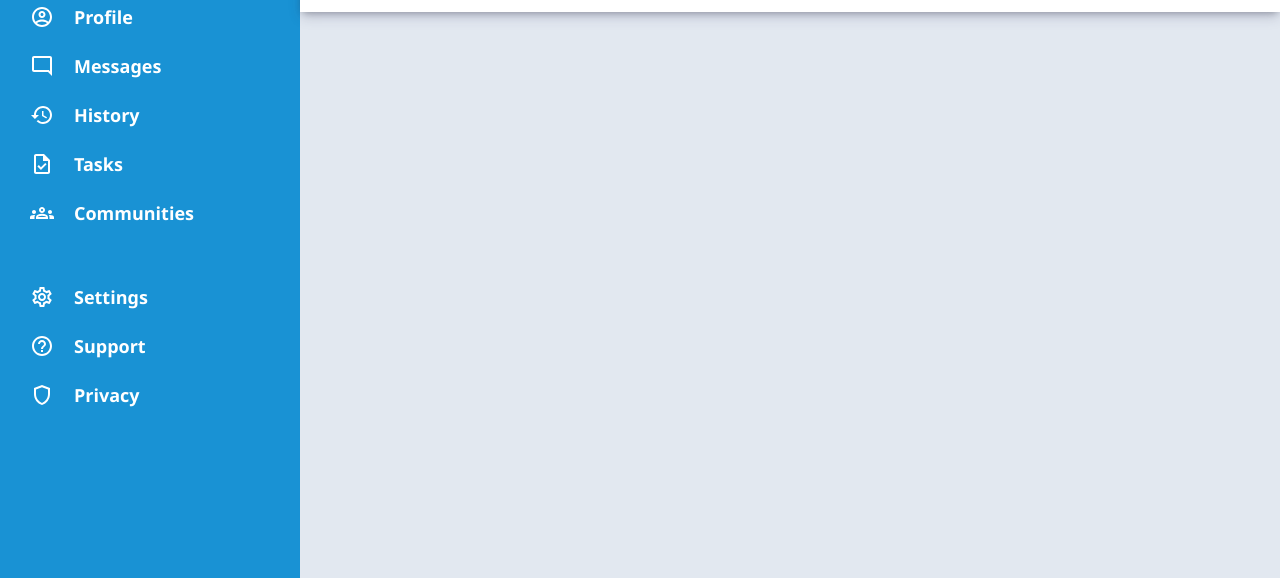
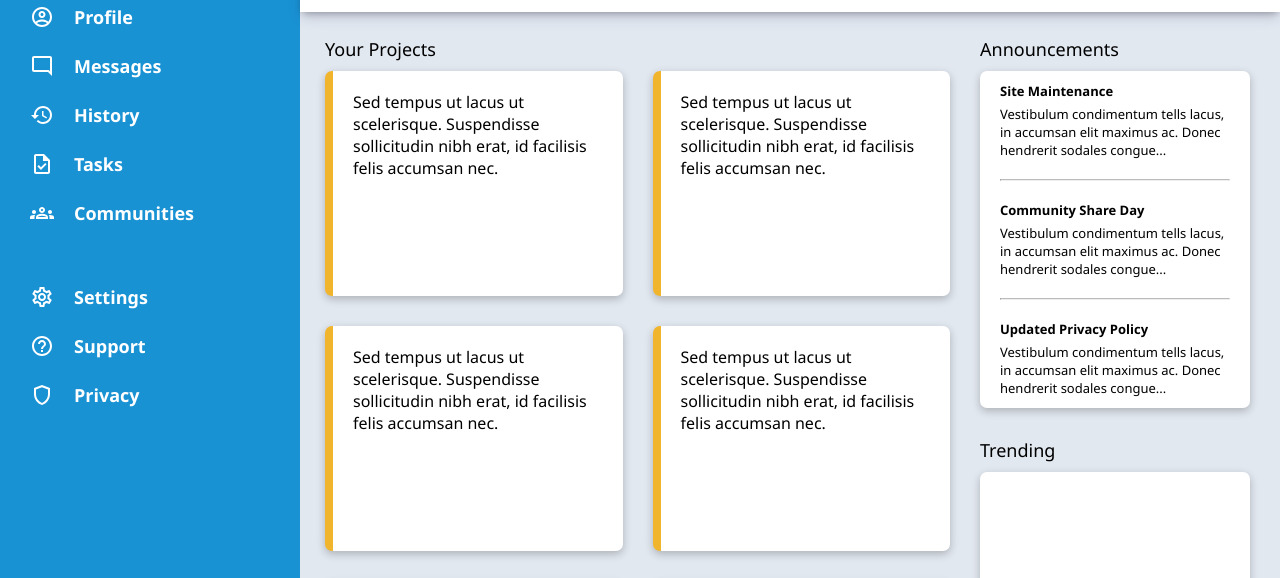
Before and after one commit to Arschettino/dashboard, a plain HTML site: page index.html in a window 1280 px wide. Shown: the part 163-741 px from the top of the page. Drawn offline with Linux system fonts and the light colour scheme.

Commit message:
Fix main content section styling

```diff
--- a/css/style.css
+++ b/css/style.css
@@ -150,9 +150,98 @@ button.new {
     font-weight: 600;
 }
 
+.top-labels {
+    display: grid;
+    grid-template: 1fr / 1fr 300px;
+    padding-top: 25px;
+    padding-bottom: 10px;
+}
+.top-labels div {
+    font-size: 18px;
+    font-weight: 500;
+}
 
+.top-labels :nth-child(2) {
+    padding-left: 30px;
+}
 
 .main-content {
     background-color: var(--clr-grey);
-    padding-right: 20px;
+    padding: 25px;
+    padding-top: 0;
+    padding-right: 30px;
 }
+
+.main {
+    display: grid;
+    grid-template: 1fr / 1fr 300px;
+}
+
+.main-left {
+    display: grid;
+    grid-template-columns: 1fr 1fr;
+    align-content: flex-start;
+    gap: 30px;
+}
+
+.main-content [class$="-label"] {
+    font-weight: 500;
+    font-size: 18px;
+}
+
+.projects-label {
+    display: flex;
+}
+
+
+.main-content [class$="-card"] {
+    box-shadow: rgba(0, 0, 0, 0.24) 0px 3px 8px;
+    height: 225px;
+    border-radius: 7px;
+    background-color: white;
+    padding: 20px;
+
+}
+.main-left [class$="-card"] {
+    border-left: 8px solid rgb(240, 181, 44);
+}
+.main-right [class$="-card"] {
+    height: 337px;
+}
+
+
+.main-right {
+    padding-left: 30px;
+    display: flex;
+    flex-direction: column;
+}
+.main-right .top {
+    padding-bottom: 30px;
+}
+
+.trending-label {
+    padding-bottom: 10px;
+}
+
+
+
+.announcements-label {
+    padding-top: 30px;
+    padding-bottom: 5px;
+}
+
+.announcements-card {
+    display: flex;
+    flex-direction: column;
+    gap: 20px;
+    font-size: 13px;
+    justify-content: center;
+}
+
+.announcements-card p {
+    padding-top: 5px;
+}
+
+hr.solid {
+    border-top: 1px solid #bbb;
+}
--- a/index.html
+++ b/index.html
@@ -73,21 +73,83 @@
                 </div>
             </div>
         </div>
+
         <div class="main-content">
-            <div class="main-left">
-                <div class="label-projects"></div>
-                <div class="project-1"></div>
-                <div class="project-2"></div>
-                <div class="project-3"></div>
-                <div class="project-4"></div>
-                <div class="project-5"></div>
-                <div class="project-6"></div>
+            <div class="top-labels">
+                <div>Your Projects</div>
+                <div>Announcements</div>
             </div>
-            <div class="main-right">
-                <div class="label-announcements"></div>
-                <div class="announcements"></div>
-                <div class="trending-label"></div>
-                <div class="trending"></div>
+
+            <div class="main">
+                <div class="main-left">
+                    <div class="project-1-card">
+                        Sed tempus ut lacus ut scelerisque.
+                        Suspendisse sollicitudin nibh erat, id
+                        facilisis felis accumsan nec.
+                    </div>
+                    <div class="project-2-card">
+                        Sed tempus ut lacus ut scelerisque.
+                        Suspendisse sollicitudin nibh erat, id
+                        facilisis felis accumsan nec.
+                    </div>
+                    <div class="project-3-card">
+                        Sed tempus ut lacus ut scelerisque.
+                        Suspendisse sollicitudin nibh erat, id
+                        facilisis felis accumsan nec.
+                    </div>
+                    <div class="project-4-card">
+                        Sed tempus ut lacus ut scelerisque.
+                        Suspendisse sollicitudin nibh erat, id
+                        facilisis felis accumsan nec.
+                    </div>
+                    <div class="project-5-card">
+                        Sed tempus ut lacus ut scelerisque.
+                        Suspendisse sollicitudin nibh erat, id
+                        facilisis felis accumsan nec.
+                    </div>
+                    <div class="project-6-card">
+                        Sed tempus ut lacus ut scelerisque.
+                        Suspendisse sollicitudin nibh erat, id
+                        facilisis felis accumsan nec.
+                    </div>
+                </div>
+                <div class="main-right">
+                    <div class="top">
+                        <div class="announcements-card">
+                            <span>
+                                <strong>Site Maintenance</strong>
+                                <p>
+                                    Vestibulum condimentum tells lacus,
+                                    in accumsan elit maximus ac. Donec
+                                    hendrerit sodales congue...
+                                </p>
+                            </span>
+                            <hr class="solid">
+                            <span>
+                                <strong>Community Share Day</strong>
+                                <p>
+                                    Vestibulum condimentum tells lacus,
+                                    in accumsan elit maximus ac. Donec
+                                    hendrerit sodales congue...
+                                </p>
+                            </span>
+                            <hr class="solid">
+                            <span>
+                                <strong>Updated Privacy Policy</strong>
+                                <p>
+                                    Vestibulum condimentum tells lacus,
+                                    in accumsan elit maximus ac. Donec
+                                    hendrerit sodales congue...
+                                </p>
+                            </span>
+                        </div>
+
+                    </div>
+                    <div class="bottom">
+                        <div class="trending-label">Trending</div>
+                        <div class="trending-card"></div>
+                    </div>
+                </div>
             </div>
         </div>
 
```
Also changed, not shown: dashboard-project.png.
